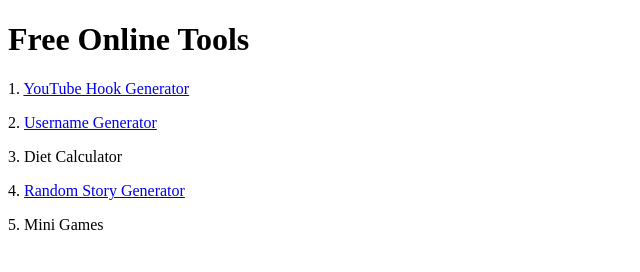
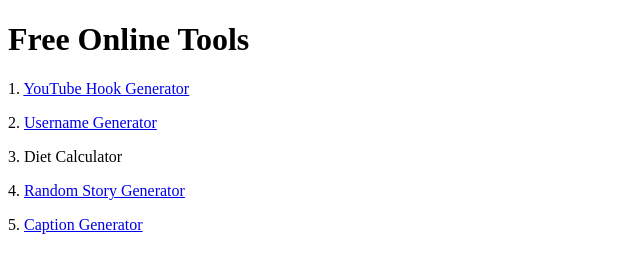
Before and after one commit to tomaszczarniejewski-stack/tools, a plain HTML site: page index.html in a window 1280 px wide. Shown: the whole page, without its empty margins (0-640 px from the left). Drawn offline with Linux system fonts and the light colour scheme.

Commit message:
Update index.html

```diff
--- a/index.html
+++ b/index.html
@@ -12,7 +12,7 @@
 <p>2. <a href="username-generator/">Username Generator</a></p>
 <p>3. Diet Calculator</p>
 <p>4. <a href="story-generator/">Random Story Generator</a></p>
-<p>5. Mini Games</p>
+<p>5. <a href="caption-generator/">Caption Generator</a></p>
 
 </body>
 </html>
```
